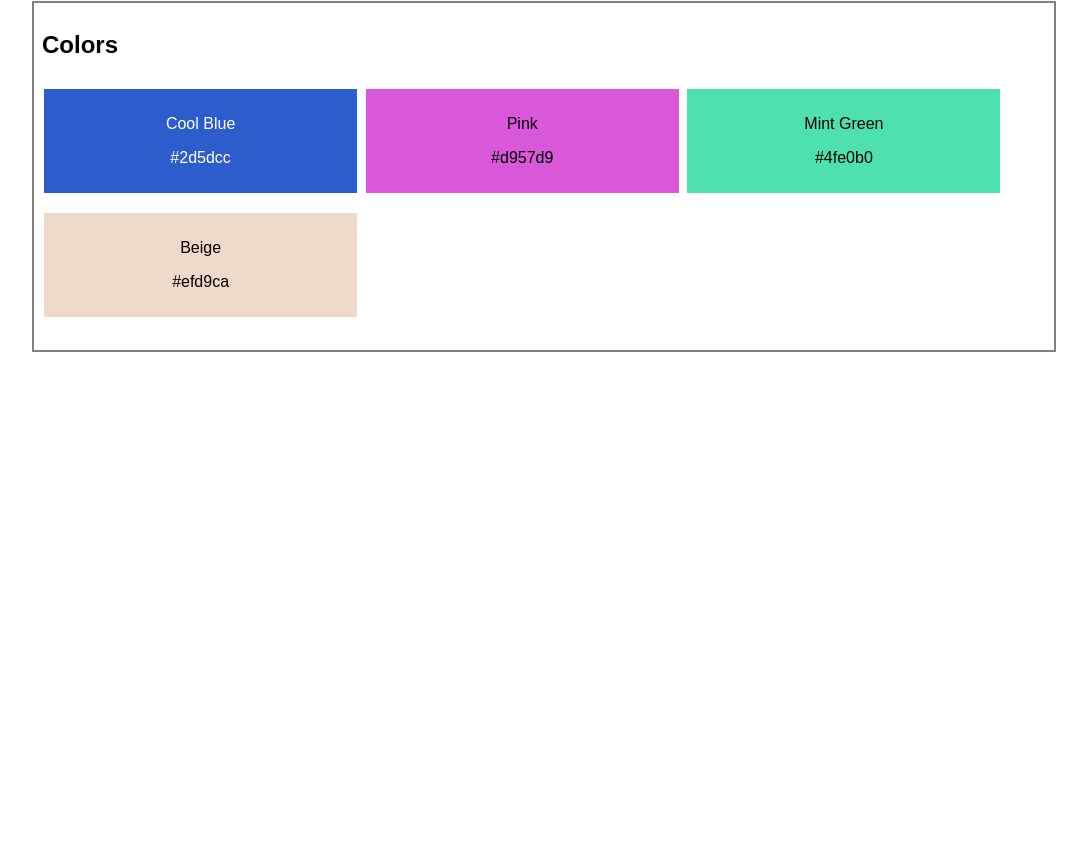
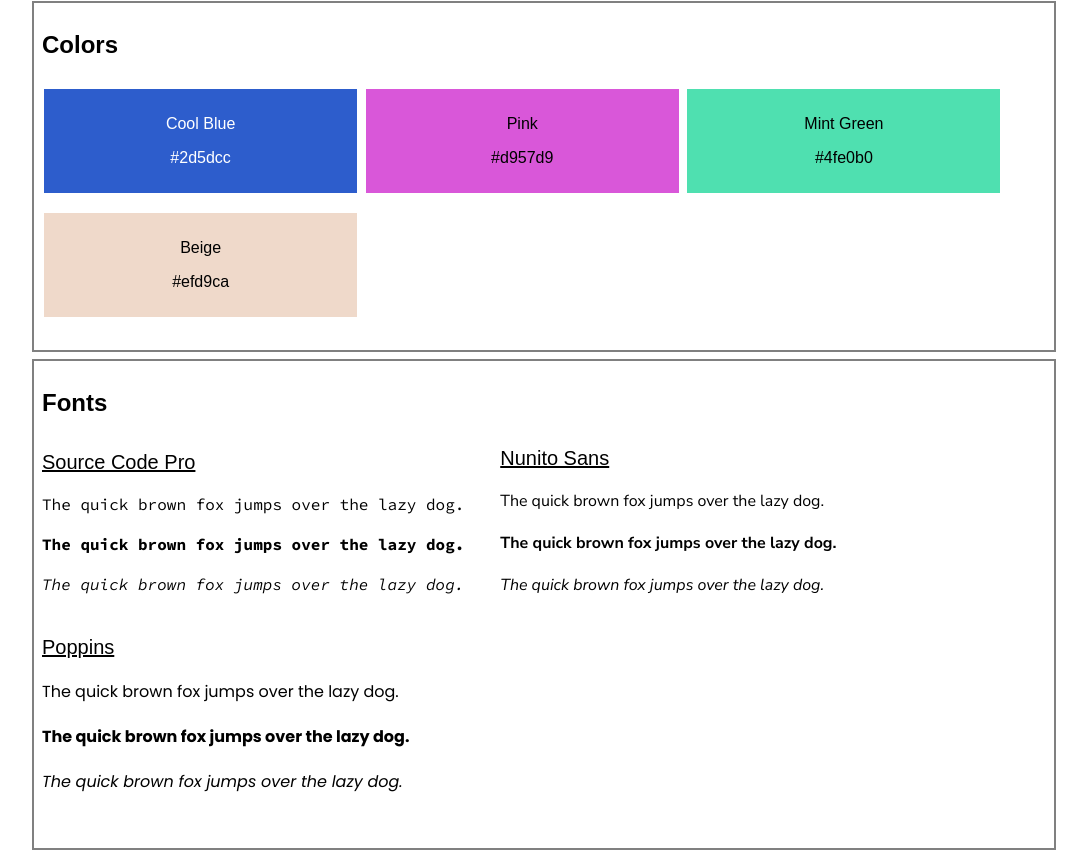
Before and after one commit to Jadamo121/WebDesignSystem, a plain HTML site: page index.html in a window 1280 px wide. Shown: the part 79-939 px from the top of the page, without its empty margins (96-1183 px from the left). Before the commit the page ends 800 px from the top, so only its background shows below. Drawn offline with Linux system fonts and the light colour scheme.

Commit message:
create and style fonts section

```diff
--- a/Resources/CSS/style.css
+++ b/Resources/CSS/style.css
@@ -7,6 +7,7 @@
 section {
   border: 2px solid gray;
   padding: 8px;
+  margin: 7px 0;
 }
 
 .colors {
@@ -40,3 +41,39 @@
   background-color: #efd9ca;
   padding: 10px 0;
 }
+
+.fonts li {
+  list-style: none;
+  margin: 20px 0px 20px -40px;
+}
+
+.fonts > li {
+  display: inline-block;
+  margin: 10px 60px 10px -40px;
+  width: 45%;
+}
+
+.bold {
+  font-weight: bold;
+}
+
+.italic {
+  font-style: italic;
+}
+
+.scp {
+  font-family: 'source code pro';
+}
+
+.ns {
+  font-family: 'Nunito Sans';
+}
+
+.poppins {
+  font-family: 'Poppins';
+}
+
+.font_name {
+  text-decoration: underline;
+  font-size: 20px;
+}
--- a/index.html
+++ b/index.html
@@ -4,7 +4,8 @@
     <meta charset="utf-8">
     <title>Website Design System</title>
     <link rel="stylesheet" href="./Resources/CSS/style.css">
-  </head>
+    <link href="https://fonts.googleapis.com/css2?family=Nunito+Sans:ital,opsz,wght@0,6..12,400;0,6..12,700;1,6..12,400&family=Poppins:ital,wght@0,400;0,700;1,400&family=Source+Code+Pro:ital,wght@0,400;0,700;1,400&display=swap" rel="stylesheet">
+    </head>
 
   <body>
     <header>
@@ -32,6 +33,32 @@
           </li>
         </ul>
       </section>
+      <section>
+        <h2>Fonts</h2>
+        <ul class="fonts">
+          <li><span class="font_name">Source Code Pro</span>
+            <ul class="scp">
+              <li>The quick brown fox jumps over the lazy dog.</li>
+              <li class="bold">The quick brown fox jumps over the lazy dog.</li>
+              <li class="italic">The quick brown fox jumps over the lazy dog.</li>
+            </ul>
+          </li>
+          <li><span class="font_name">Nunito Sans</span>
+            <ul class="ns">
+              <li>The quick brown fox jumps over the lazy dog.</li>
+              <li class="bold">The quick brown fox jumps over the lazy dog.</li>
+              <li class="italic">The quick brown fox jumps over the lazy dog.</li>
+            </ul>
+          </li>
+          <li><span class="font_name">Poppins</span>
+            <ul class="poppins">
+              <li>The quick brown fox jumps over the lazy dog.</li>
+              <li class="bold">The quick brown fox jumps over the lazy dog.</li>
+              <li class="italic">The quick brown fox jumps over the lazy dog.</li>
+            </ul>
+          </li>
+        </ul>
+      </section>
     </main>
   </body>
 </html>
```
